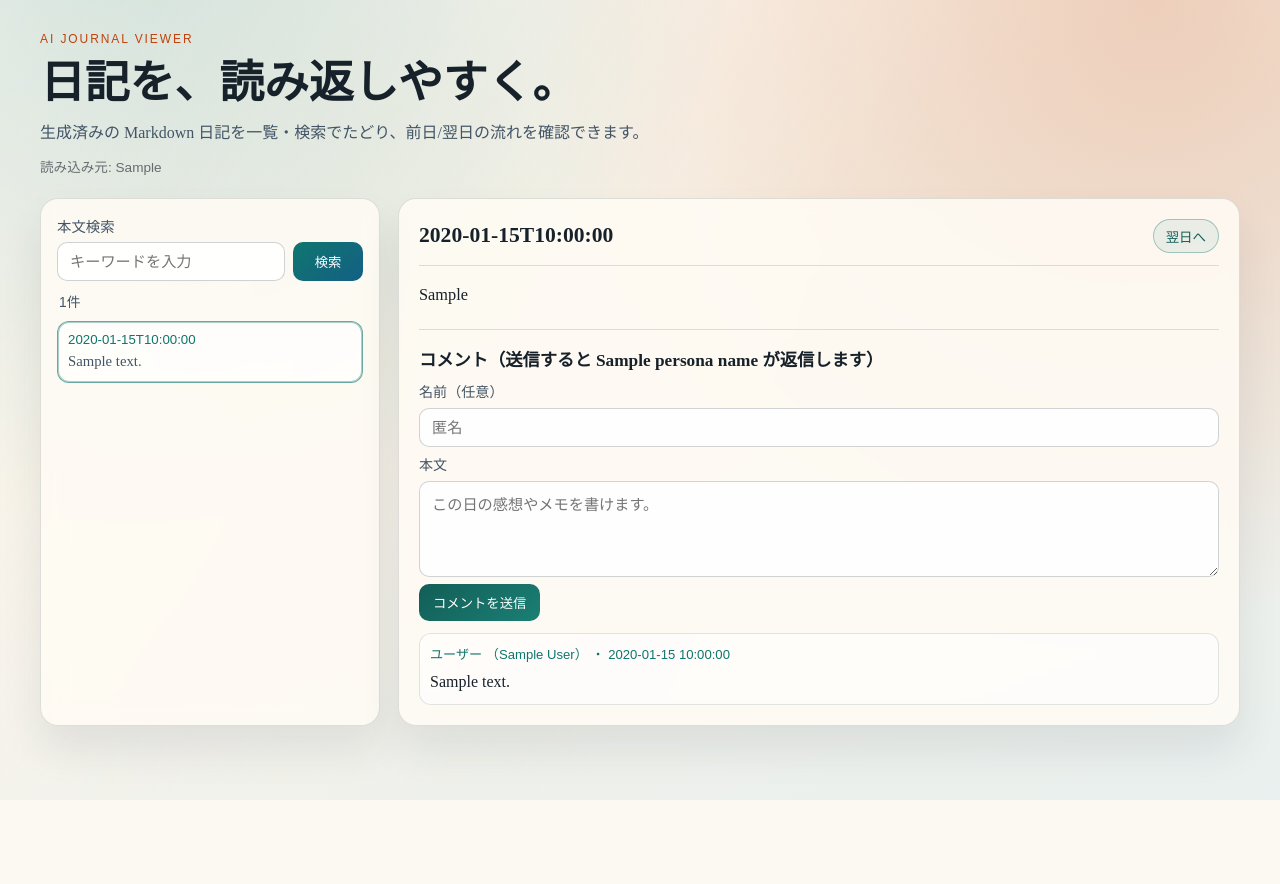
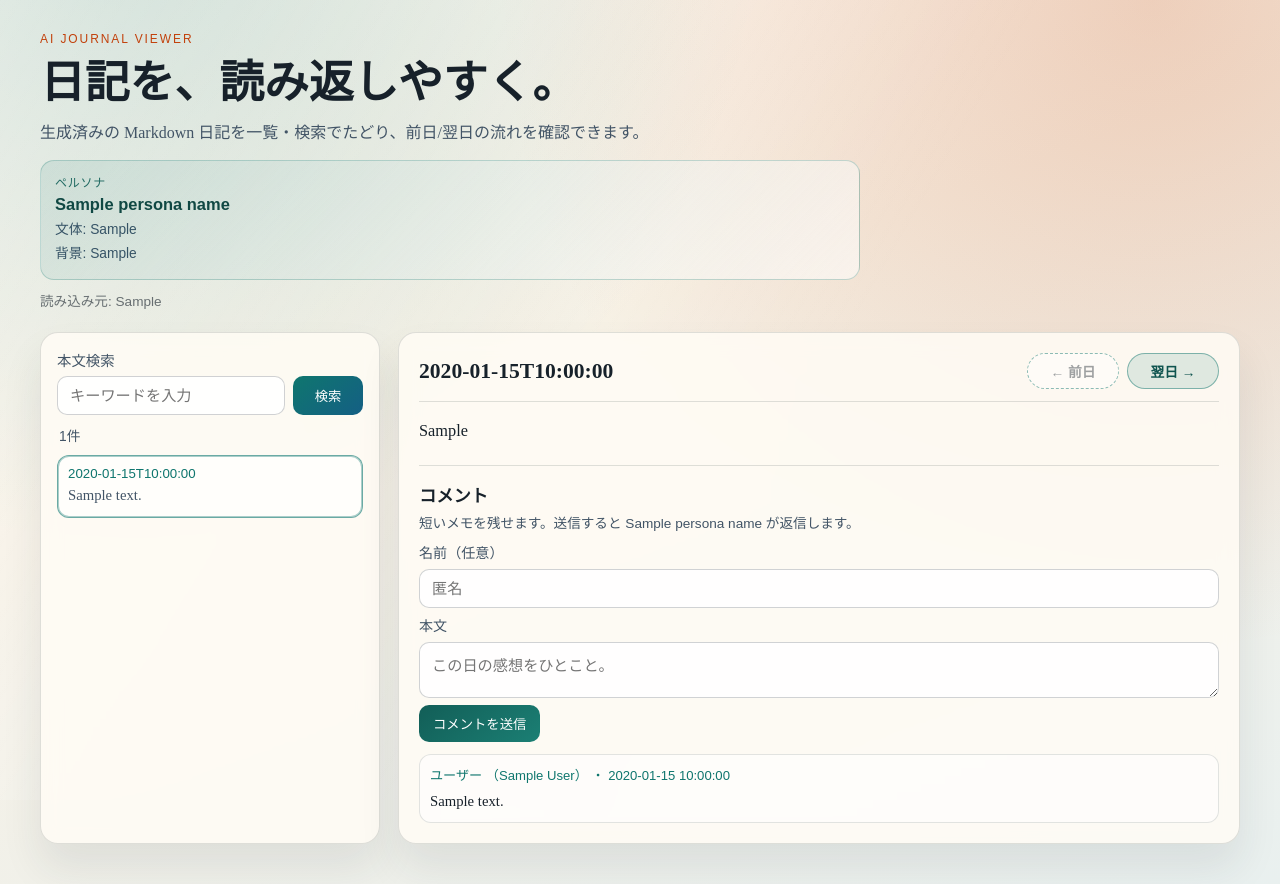
Before and after one commit to AtsunoriNagaya/AI-journal, a FastAPI app: template webapp/templates/index.html in a window 1280 px wide. Before the commit the page ends 800 px from the top, so only its background shows below. Run offline with FastAPI, Linux system fonts and the light colour scheme; the template is opened without the code that fills it: most values are stand-ins (such as "Sample title", 1, 10 or a date in 2020).

Commit message:
feat: add persona summary section and improve UI for comments in web interface

```diff
--- a/web_ui.py
+++ b/web_ui.py
@@ -111,6 +111,7 @@ def create_app(
         reply_service: PersonaReplyGenerator = app.state.persona_reply_service
         query = q.strip()
         entries = repository.list_entries(query=query)
+        persona_view = _build_persona_view(reply_service)
 
         selected_date = _resolve_selected_date(entries, date_value)
         selected_entry = _pick_selected_entry(entries, selected_date)
@@ -142,7 +143,9 @@ def create_app(
                 "comments": comments,
                 "comment_error": comment_error.strip(),
                 "comment_saved": comment_saved == "1",
-                "persona_name": reply_service.persona_name,
+                "persona_name": persona_view["name"],
+                "persona_background": persona_view["background"],
+                "persona_tone_keywords": persona_view["tone_keywords"],
             },
         )
 
@@ -297,4 +300,28 @@ def _build_home_url(
     return f"/?{urlencode(params)}"
 
 
+def _build_persona_view(reply_service: PersonaReplyGenerator) -> dict[str, str]:
+    name = _compact_text(getattr(reply_service, "persona_name", "ペルソナ"), max_length=38)
+    if not name:
+        name = "ペルソナ"
+
+    background = _compact_text(getattr(reply_service, "persona_background", ""), max_length=110)
+    tone_keywords = _compact_text(getattr(reply_service, "persona_tone_keywords", ""), max_length=56)
+    return {
+        "name": name,
+        "background": background,
+        "tone_keywords": tone_keywords,
+    }
+
+
+def _compact_text(raw_value: object, *, max_length: int) -> str:
+    if not isinstance(raw_value, str):
+        return ""
+
+    normalized = " ".join(part.strip() for part in raw_value.replace("\r\n", "\n").splitlines() if part.strip())
+    if len(normalized) <= max_length:
+        return normalized
+    return normalized[: max_length - 1].rstrip() + "…"
+
+
 app = create_app()
--- a/webapp/static/styles.css
+++ b/webapp/static/styles.css
@@ -39,6 +39,40 @@ body {
 
 .hero {
     margin-bottom: 22px;
+}
+
+.persona-summary {
+    margin-top: 14px;
+    max-width: 820px;
+    border: 1px solid rgba(15, 118, 110, 0.24);
+    border-radius: 14px;
+    padding: 12px 14px;
+    background:
+        linear-gradient(135deg, rgba(15, 118, 110, 0.1), rgba(255, 255, 255, 0.55));
+}
+
+.persona-summary-label {
+    margin: 0;
+    font-size: 0.75rem;
+    letter-spacing: 0.06em;
+    color: rgba(15, 94, 87, 0.9);
+    font-family: "BIZ UDPGothic", "Yu Gothic", sans-serif;
+}
+
+.persona-summary-name {
+    margin: 5px 0 6px;
+    font-size: 1.03rem;
+    font-family: "BIZ UDPGothic", "Yu Gothic", sans-serif;
+    color: #104843;
+    font-weight: 700;
+}
+
+.persona-summary-line {
+    margin: 3px 0;
+    font-size: 0.86rem;
+    line-height: 1.5;
+    color: #365366;
+    font-family: "BIZ UDPGothic", "Yu Gothic", sans-serif;
 }
 
 .hero-kicker {
@@ -213,19 +247,30 @@ body {
     gap: 8px;
 }
 
-.ghost-button {
+.day-button {
+    display: inline-flex;
+    align-items: center;
+    justify-content: center;
+    min-width: 92px;
     text-decoration: none;
     font-family: "BIZ UDPGothic", "Yu Gothic", sans-serif;
-    font-size: 0.84rem;
-    color: #125e57;
-    border: 1px solid rgba(15, 118, 110, 0.35);
+    font-size: 0.86rem;
+    color: #0f544f;
+    border: 1px solid rgba(15, 118, 110, 0.48);
     border-radius: 999px;
-    padding: 6px 12px;
-    background: rgba(15, 118, 110, 0.08);
+    padding: 7px 13px;
+    background: rgba(15, 118, 110, 0.12);
+    font-weight: 600;
 }
 
-.ghost-button:hover {
-    background: rgba(15, 118, 110, 0.15);
+.day-button:hover {
+    background: rgba(15, 118, 110, 0.2);
+}
+
+.day-button.is-disabled {
+    border-style: dashed;
+    color: rgba(23, 33, 42, 0.42);
+    background: rgba(255, 255, 255, 0.4);
 }
 
 .markdown-body {
@@ -265,8 +310,15 @@ body {
 }
 
 .comment-panel h3 {
-    margin: 0 0 10px;
+    margin: 0;
     font-size: 1.08rem;
+}
+
+.comment-help {
+    margin: 5px 0 10px;
+    color: var(--text-subtle);
+    font-size: 0.85rem;
+    font-family: "BIZ UDPGothic", "Yu Gothic", sans-serif;
 }
 
 .comment-flash {
@@ -313,7 +365,8 @@ body {
 
 .comment-form textarea {
     resize: vertical;
-    min-height: 96px;
+    min-height: 56px;
+    max-height: 130px;
 }
 
 .comment-form button {
@@ -333,6 +386,8 @@ body {
     margin: 0;
     display: grid;
     gap: 8px;
+    max-height: 260px;
+    overflow: auto;
 }
 
 .comment-item,
@@ -362,7 +417,8 @@ body {
 .comment-body {
     margin: 0;
     white-space: pre-wrap;
-    line-height: 1.6;
+    line-height: 1.5;
+    font-size: 0.92rem;
 }
 
 .comment-empty {
@@ -416,6 +472,14 @@ body {
         flex-direction: column;
         align-items: flex-start;
     }
+
+    .day-nav {
+        width: 100%;
+    }
+
+    .day-button {
+        flex: 1;
+    }
 }
 
 @media (max-width: 640px) {
--- a/webapp/templates/index.html
+++ b/webapp/templates/index.html
@@ -13,6 +13,16 @@
             <p class="hero-kicker">AI JOURNAL VIEWER</p>
             <h1>日記を、読み返しやすく。</h1>
             <p class="hero-copy">生成済みの Markdown 日記を一覧・検索でたどり、前日/翌日の流れを確認できます。</p>
+            <section class="persona-summary" aria-label="ペルソナ情報">
+                <p class="persona-summary-label">ペルソナ</p>
+                <p class="persona-summary-name">{{ persona_name }}</p>
+                {% if persona_tone_keywords %}
+                <p class="persona-summary-line">文体: {{ persona_tone_keywords }}</p>
+                {% endif %}
+                {% if persona_background %}
+                <p class="persona-summary-line">背景: {{ persona_background }}</p>
+                {% endif %}
+            </section>
             <p class="hero-meta">読み込み元: {{ journals_dir }}</p>
         </header>
 
@@ -50,10 +60,14 @@
                     <h2>{{ selected_entry.journal_date.isoformat() }}</h2>
                     <nav class="day-nav" aria-label="日付移動">
                         {% if previous_date %}
-                        <a class="ghost-button" href="/?date={{ previous_date.isoformat() }}{{ query_suffix }}">前日へ</a>
+                        <a class="day-button" href="/?date={{ previous_date.isoformat() }}{{ query_suffix }}">← 前日</a>
+                        {% else %}
+                        <span class="day-button is-disabled" aria-disabled="true">← 前日</span>
                         {% endif %}
                         {% if next_date %}
-                        <a class="ghost-button" href="/?date={{ next_date.isoformat() }}{{ query_suffix }}">翌日へ</a>
+                        <a class="day-button" href="/?date={{ next_date.isoformat() }}{{ query_suffix }}">翌日 →</a>
+                        {% else %}
+                        <span class="day-button is-disabled" aria-disabled="true">翌日 →</span>
                         {% endif %}
                     </nav>
                 </header>
@@ -62,7 +76,8 @@
                 </div>
 
                 <section class="comment-panel">
-                    <h3>コメント（送信すると {{ persona_name }} が返信します）</h3>
+                    <h3>コメント</h3>
+                    <p class="comment-help">短いメモを残せます。送信すると {{ persona_name }} が返信します。</p>
 
                     {% if comment_saved %}
                     <p class="comment-flash success">コメントを保存しました。</p>
@@ -77,7 +92,7 @@
                         <input id="author" type="text" name="author" maxlength="40" placeholder="匿名">
 
                         <label for="body">本文</label>
-                        <textarea id="body" name="body" rows="4" maxlength="1000" placeholder="この日の感想やメモを書けます。" required></textarea>
+                        <textarea id="body" name="body" rows="2" maxlength="280" placeholder="この日の感想をひとこと。" required></textarea>
 
                         <button type="submit">コメントを送信</button>
                     </form>
```
Also changed, not shown: src/viewer/persona_reply_service.py (+14 -1 lines).
